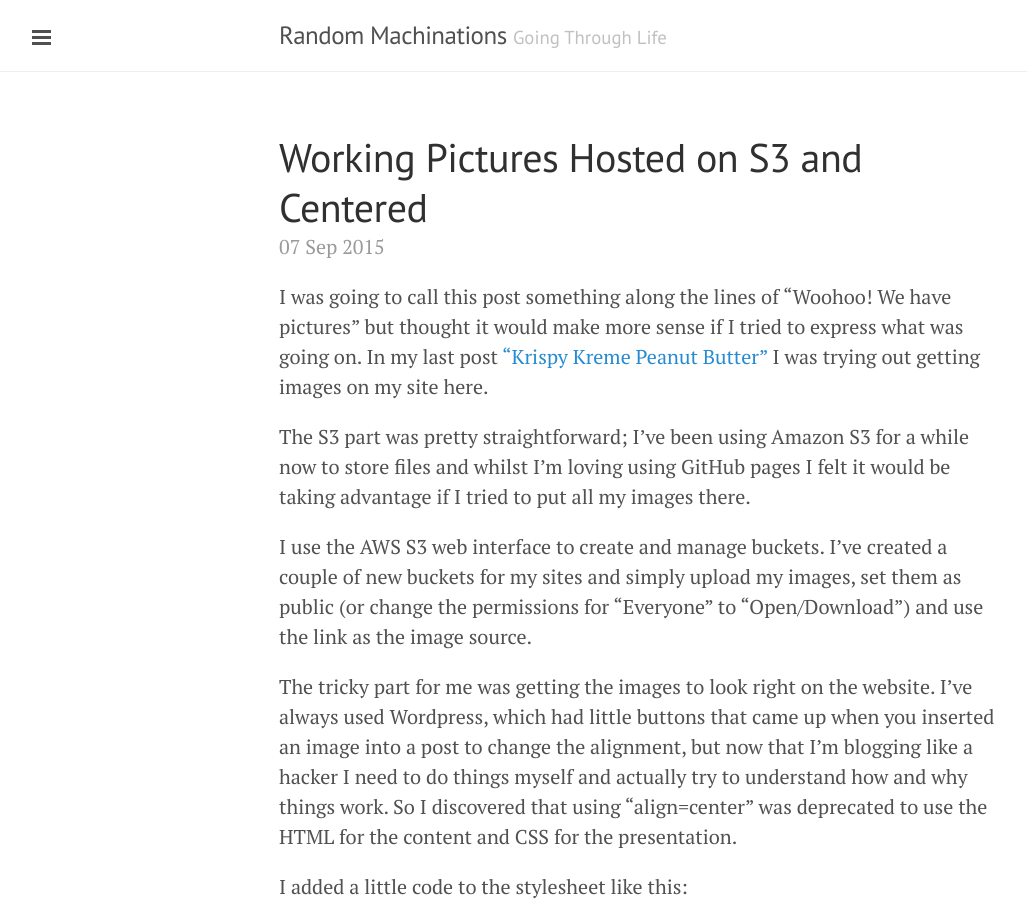
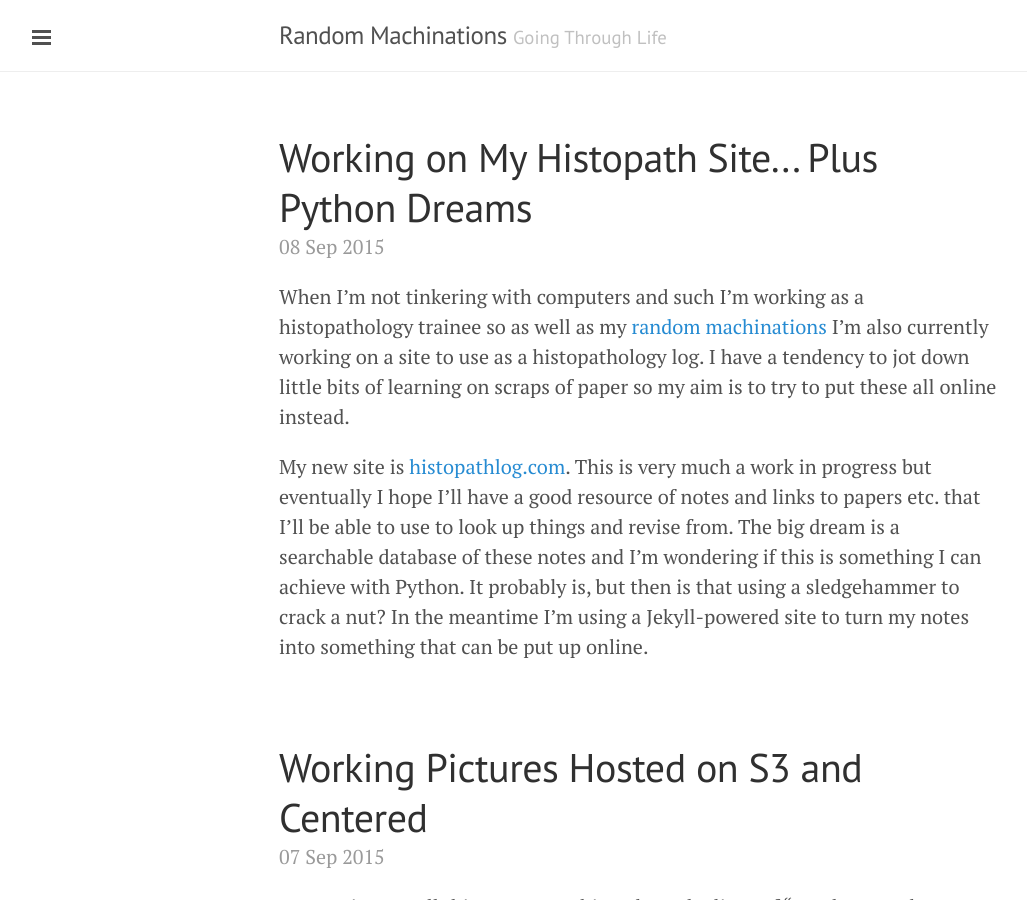
Before and after one commit to kapdaddy/Random-Machinations, a Jekyll site: the page built from index.html, in a window 1280 px wide and 900 px high. Shown: the whole window, without its empty margins (1-1028 px from the left). Built offline with Jekyll 4.4.1, drawn with Linux system fonts in a browser that asks for light colours; Markdown is read by kramdown in place of the engine named in the settings; the list of posts is cut into pages by our own code.

Commit message:
New post about histopathlog

```diff
--- a/_includes/head.html
+++ b/_includes/head.html
@@ -1,6 +1,7 @@
 <head>
   <link href="http://gmpg.org/xfn/11" rel="profile">
   <meta http-equiv="content-type" content="text/html; charset=utf-8">
+  <meta name="description" content="Random Machinations - the random things I learn through life - kapdaddy's personal blog" />
 
   <!-- Enable responsiveness on mobile devices-->
   <meta name="viewport" content="width=device-width, initial-scale=1.0, maximum-scale=1">
--- /dev/null
+++ b/_posts/2015-09-08-working-on-my-histopath-site.md
@@ -0,0 +1,8 @@
+---
+layout: post
+title: Working on My Histopath Site... Plus Python Dreams
+---
+
+When I'm not tinkering with computers and such I'm working as a histopathology trainee so as well as my [random machinations](http://www.randommachinations.com/) I'm also currently working on a site to use as a histopathology log. I have a tendency to jot down little bits of learning on scraps of paper so my aim is to try to put these all online instead.
+
+My new site is [histopathlog.com](http://www.histopathlog.com/). This is very much a work in progress but eventually I hope I'll have a good resource of notes and links to papers etc. that I'll be able to use to look up things and revise from. The big dream is a searchable database of these notes and I'm wondering if this is something I can achieve with Python. It probably is, but then is that using a sledgehammer to crack a nut? In the meantime I'm using a Jekyll-powered site to turn my notes into something that can be put up online.
```
